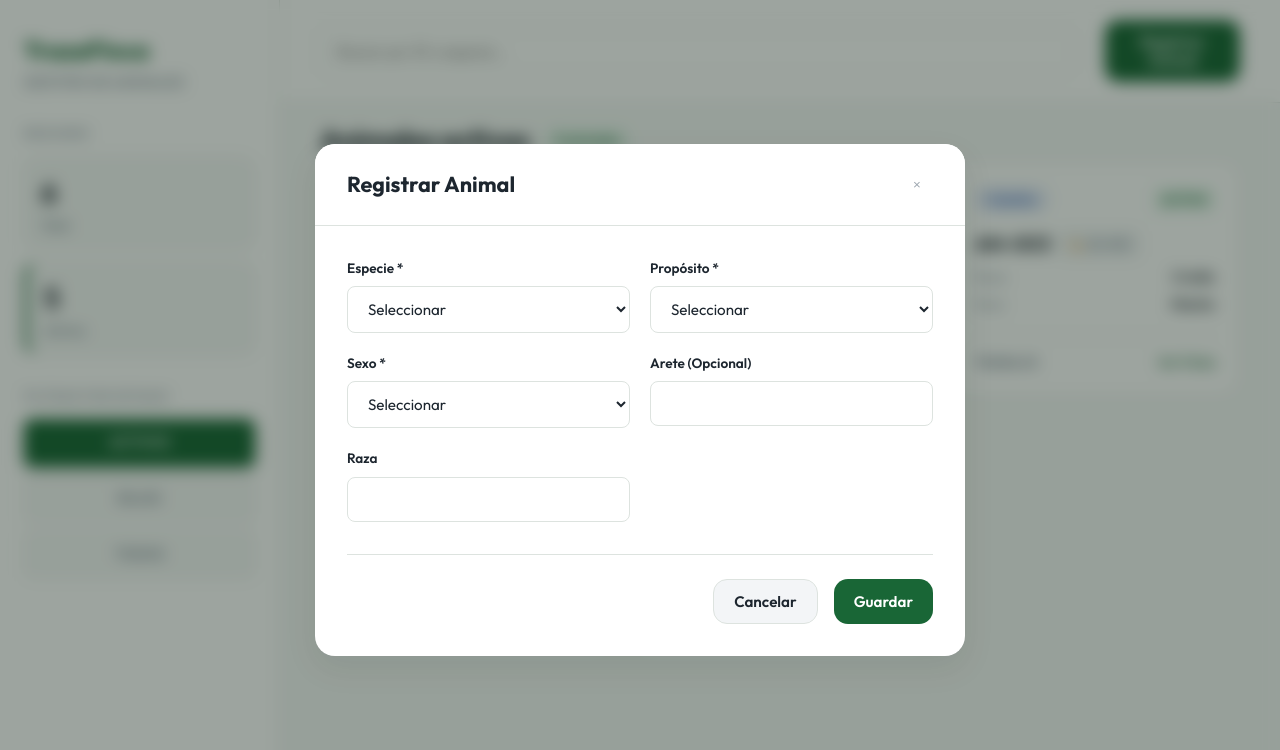
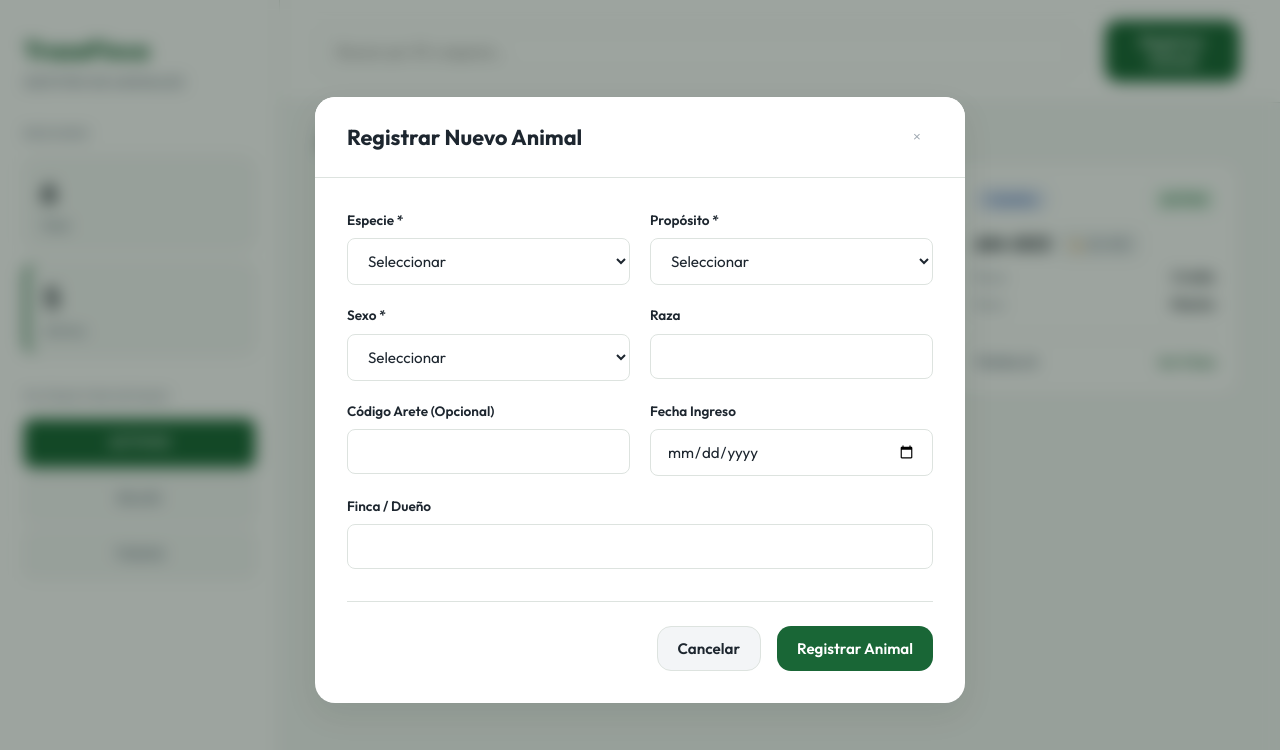
Before and after one commit to Geiner-06/TrazaFinca, a React (Vite) app: page / in a window 1280 px wide. Both pictures are taken after a click on the button "Registrar Animal". Shown: the top 750 px of the page. Built offline with nearby package versions, Linux system fonts and the light colour scheme.

Commit message:
TF-19: feat: permitir edición de animales existentes manteniendo el identificador único

```diff
--- a/src/App.jsx
+++ b/src/App.jsx
@@ -7,7 +7,7 @@ import './App.css';
 
 function App() {
   const [animals, setAnimals] = useState(() => {
-    const saved = localStorage.getItem("gestafinca_animals");
+    const saved = localStorage.getItem("trazafinca_animals");
     return saved ? JSON.parse(saved) : SEED_ANIMALS;
   });
 
@@ -18,18 +18,24 @@ function App() {
   useEffect(() => {
     localStorage.setItem("trazafinca_animals", JSON.stringify(animals));
   }, [animals]);
+  const [animalToEdit, setAnimalToEdit] = useState(null);
 
   // TF-16: Generación de ID Único
   const handleSaveAnimal = (newData) => {
-    const numbers = animals.map(a => {
-      const match = a.id.match(/^AN-(\d+)$/);
-      return match ? parseInt(match[1], 10) : 0;
-    });
-    const maxNum = numbers.length > 0 ? Math.max(...numbers) : 0;
-    const nextId = maxNum + 1;
-    const newId = `AN-${String(nextId).padStart(3, '0')}`;
+    if (animalToEdit) {
+      setAnimals(animals.map(a => a.id === animalToEdit.id ? { ...newData, id: a.id, estado: a.estado } : a));
+      setAnimalToEdit(null);
+    }
+    else {
+      const numbers = animals.map(a => {
+        const match = a.id.match(/^AN-(\d+)$/);
+        return match ? parseInt(match[1], 10) : 0;
+      });
+      const maxNum = numbers.length > 0 ? Math.max(...numbers) : 0;
+      const newId = `AN-${String(maxNum + 1).padStart(3, '0')}`;
 
-    setAnimals([...animals, { ...newData, id: newId, estado: 'activo' }]);
+      setAnimals([...animals, { ...formData, id: newId, estado: 'activo' }]);
+    }
     setIsModalOpen(false);
   };
 
@@ -50,6 +56,12 @@ function App() {
     total: animals.length,
     activos: animals.filter(a => a.estado === 'activo').length,
     bajas: animals.filter(a => a.estado === 'baja').length
+  };
+
+  const openEditModal = (animal) => {
+    setAnimalToEdit(animal);
+    setSelectedAnimal(null); // Cerramos el detalle
+    setIsModalOpen(true);    // Abrimos el formulario
   };
 
   return (
@@ -97,7 +109,7 @@ function App() {
               onChange={(e) => setSearch(e.target.value)}
             />
           </div>
-          <button className="btn btn-primary" onClick={() => setIsModalOpen(true)}>
+          <button className="btn btn-primary" onClick={() => { setAnimalToEdit(null); setIsModalOpen(true) }}>
             Registrar Animal
           </button>
         </header>
@@ -131,14 +143,16 @@ function App() {
       {/* Modal de Registro */}
       <AnimalFormModal
         isOpen={isModalOpen}
-        onClose={() => setIsModalOpen(false)}
+        onClose={() => { setIsModalOpen(false); setAnimalToEdit(null); }}
         onSave={handleSaveAnimal}
+        animalToEdit={animalToEdit}
       />
 
       {/* Modal de Detalle (HU-03 / TF-17) */}
       <AnimalDetailModal
         animal={selectedAnimal}
         onClose={() => setSelectedAnimal(null)}
+        onEdit={openEditModal}
       />
     </div>
   );
--- a/src/components/AnimalDatailModal.jsx
+++ b/src/components/AnimalDatailModal.jsx
@@ -1,6 +1,6 @@
 import React from 'react';
 
-export default function AnimalDetailModal({ animal, onClose }) {
+export default function AnimalDetailModal({ animal, onClose, onEdit }) {
     if (!animal) return null;
 
     const specClass = `species-${animal.especie.replace(/\s+/g, '.')}`;
@@ -17,7 +17,13 @@ export default function AnimalDetailModal({ animal, onClose }) {
             <div className="modal-card detail-card">
                 <div className="modal-header">
                     <h2>Ficha del Animal</h2>
-                    <button className="btn-close" onClick={onClose}>&times;</button>
+                    <div className="detail-header-actions">
+                        {/* Botón de editar (TF-19) */}
+                        <button className="btn btn-outline btn-sm" onClick={() => onEdit(animal)}>
+                            Editar
+                        </button>
+                        <button className="btn-close" onClick={onClose}>&times;</button>
+                    </div>
                 </div>
 
                 <div className="detail-content">
--- a/src/components/AnimalFormModal.jsx
+++ b/src/components/AnimalFormModal.jsx
@@ -1,8 +1,17 @@
-import React, { useState } from 'react';
+import React, { useState, useEffect } from 'react';
 
-export default function AnimalFormModal({ isOpen, onClose, onSave }) {
-    const [form, setForm] = useState({ especie: '', proposito: '', sexo: '', raza: '', arete: '' });
+export default function AnimalFormModal({ isOpen, onClose, onSave, animalToEdit }) {
+    const [form, setForm] = useState({ especie: '', proposito: '', sexo: '', raza: '', arete: '', fecha: '', dueño: '' });
     const [error, setError] = useState(false);
+
+    // Efecto para precargar datos si estamos editando (HU-05)
+    useEffect(() => {
+        if (animalToEdit) {
+            setForm(animalToEdit);
+        } else {
+            setForm({ especie: '', proposito: '', sexo: '', raza: '', arete: '', fecha: '', dueño: '' });
+        }
+    }, [animalToEdit, isOpen]);
 
     if (!isOpen) return null;
 
@@ -13,7 +22,6 @@ export default function AnimalFormModal({ isOpen, onClose, onSave }) {
             return;
         }
         onSave(form);
-        setForm({ especie: '', proposito: '', sexo: '', raza: '', arete: '' });
         setError(false);
     };
 
@@ -21,11 +29,11 @@ export default function AnimalFormModal({ isOpen, onClose, onSave }) {
         <div className="modal-overlay open">
             <div className="modal-card">
                 <div className="modal-header">
-                    <h2>Registrar Animal</h2>
+                    <h2>{animalToEdit ? `Editar Animal: ${animalToEdit.id}` : 'Registrar Nuevo Animal'}</h2>
                     <button className="btn-close" onClick={onClose}>&times;</button>
                 </div>
                 <form onSubmit={handleSubmit}>
-                    {error && <p style={{ color: 'red' }}>* Completa los campos obligatorios</p>}
+                    {error && <div className="form-alert">* Completa los campos obligatorios</div>}
                     <div className="form-grid">
                         <div className="form-group">
                             <label>Especie *</label>
@@ -56,17 +64,25 @@ export default function AnimalFormModal({ isOpen, onClose, onSave }) {
                             </select>
                         </div>
                         <div className="form-group">
-                            <label>Arete (Opcional)</label>
+                            <label>Raza</label>
+                            <input type="text" value={form.raza} onChange={e => setForm({ ...form, raza: e.target.value })} />
+                        </div>
+                        <div className="form-group">
+                            <label>Código Arete (Opcional)</label>
                             <input type="text" value={form.arete} onChange={e => setForm({ ...form, arete: e.target.value })} />
                         </div>
                         <div className="form-group">
-                            <label>Raza</label>
-                            <input type="text" value={form.raza} onChange={e => setForm({ ...form, raza: e.target.value })} />
+                            <label>Fecha Ingreso</label>
+                            <input type="date" value={form.fecha} onChange={e => setForm({ ...form, fecha: e.target.value })} />
+                        </div>
+                        <div className="form-group full-width">
+                            <label>Finca / Dueño</label>
+                            <input type="text" value={form.dueño} onChange={e => setForm({ ...form, dueño: e.target.value })} />
                         </div>
                     </div>
                     <div className="form-actions">
                         <button type="button" className="btn btn-secondary" onClick={onClose}>Cancelar</button>
-                        <button type="submit" className="btn btn-primary">Guardar</button>
+                        <button type="submit" className="btn btn-primary">{animalToEdit ? 'Guardar Cambios' : 'Registrar Animal'}</button>
                     </div>
                 </form>
             </div>
```
